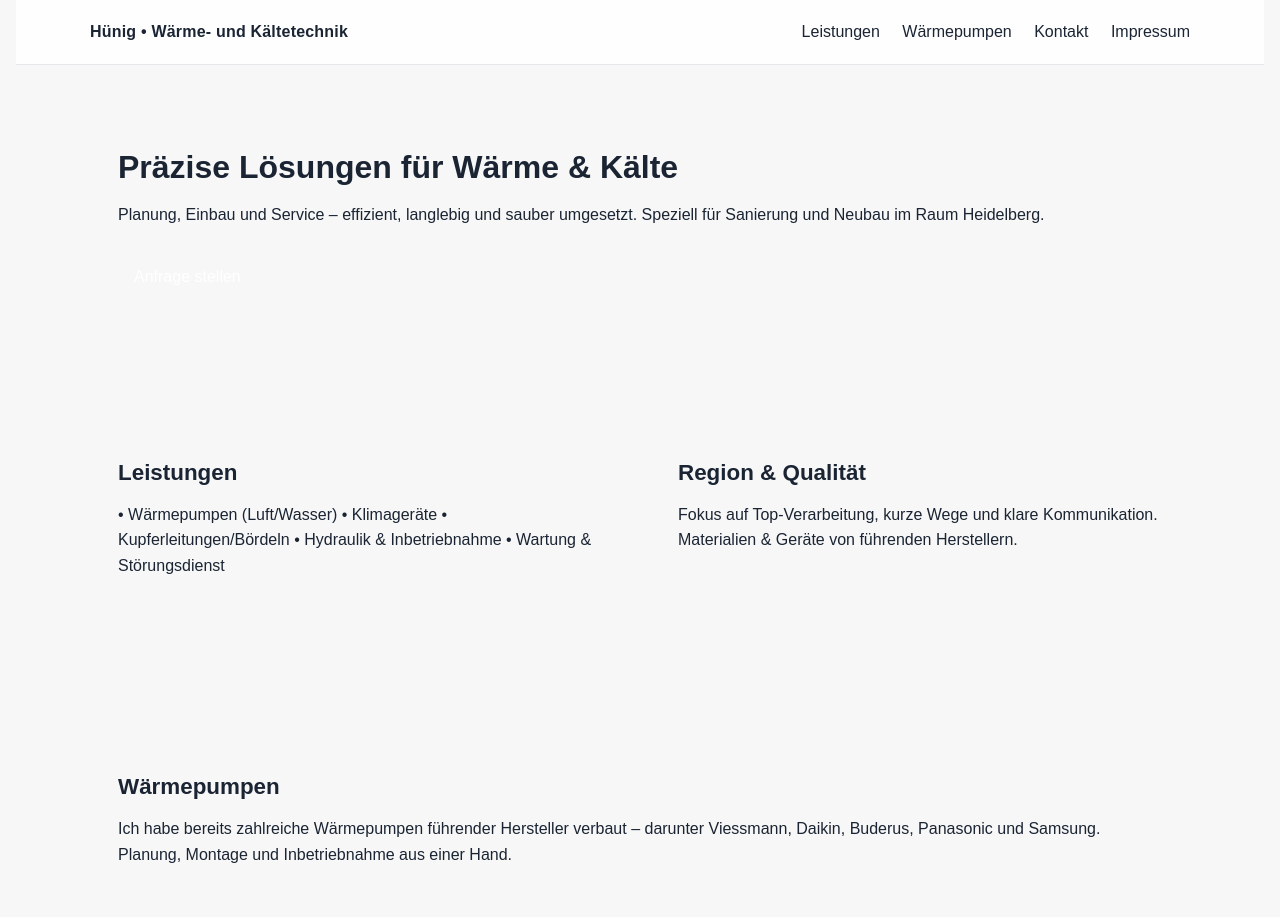
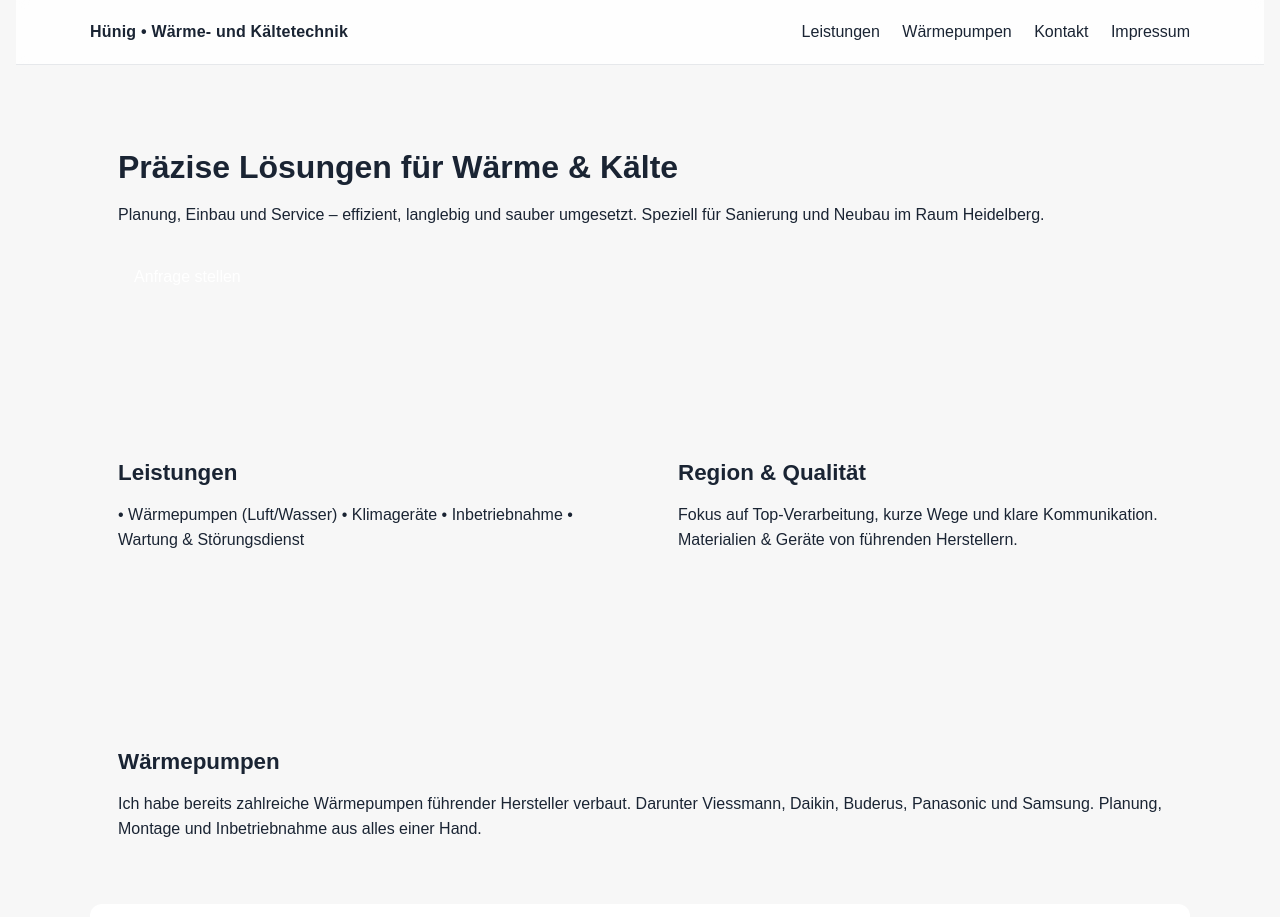
Before and after one commit to kaelteschromm/H-nig-W-rme--und-K-ltetechnik, a plain HTML site: page waermepumpen.html in a window 1280 px wide. Shown: the top 917 px of the page. Drawn offline with Linux system fonts and the light colour scheme.

Commit message:
Update waermepumpen.html

```diff
--- a/waermepumpen.html
+++ b/waermepumpen.html
@@ -65,8 +65,8 @@
       <div class="wrap grid grid-cols-2">
         <div class="card">
           <h2>Leistungen</h2>
-          <p>• Wärmepumpen (Luft/Wasser) • Klimageräte • Kupferleitungen/Bördeln
-             • Hydraulik & Inbetriebnahme • Wartung & Störungsdienst</p>
+          <p>• Wärmepumpen (Luft/Wasser) • Klimageräte
+             • Inbetriebnahme • Wartung & Störungsdienst</p>
         </div>
         <div class="card">
           <h2>Region & Qualität</h2>
@@ -80,9 +80,9 @@
       <div class="wrap">
         <div class="card">
           <h2>Wärmepumpen</h2>
-          <p>Ich habe bereits zahlreiche Wärmepumpen führender Hersteller verbaut – darunter
+          <p>Ich habe bereits zahlreiche Wärmepumpen führender Hersteller verbaut. Darunter
              Viessmann, Daikin, Buderus, Panasonic und Samsung. Planung, Montage und
-             Inbetriebnahme aus einer Hand.</p>
+             Inbetriebnahme aus alles einer Hand.</p>
         </div>
 
         <!-- Logos (laufen endlos durch) -->
```
